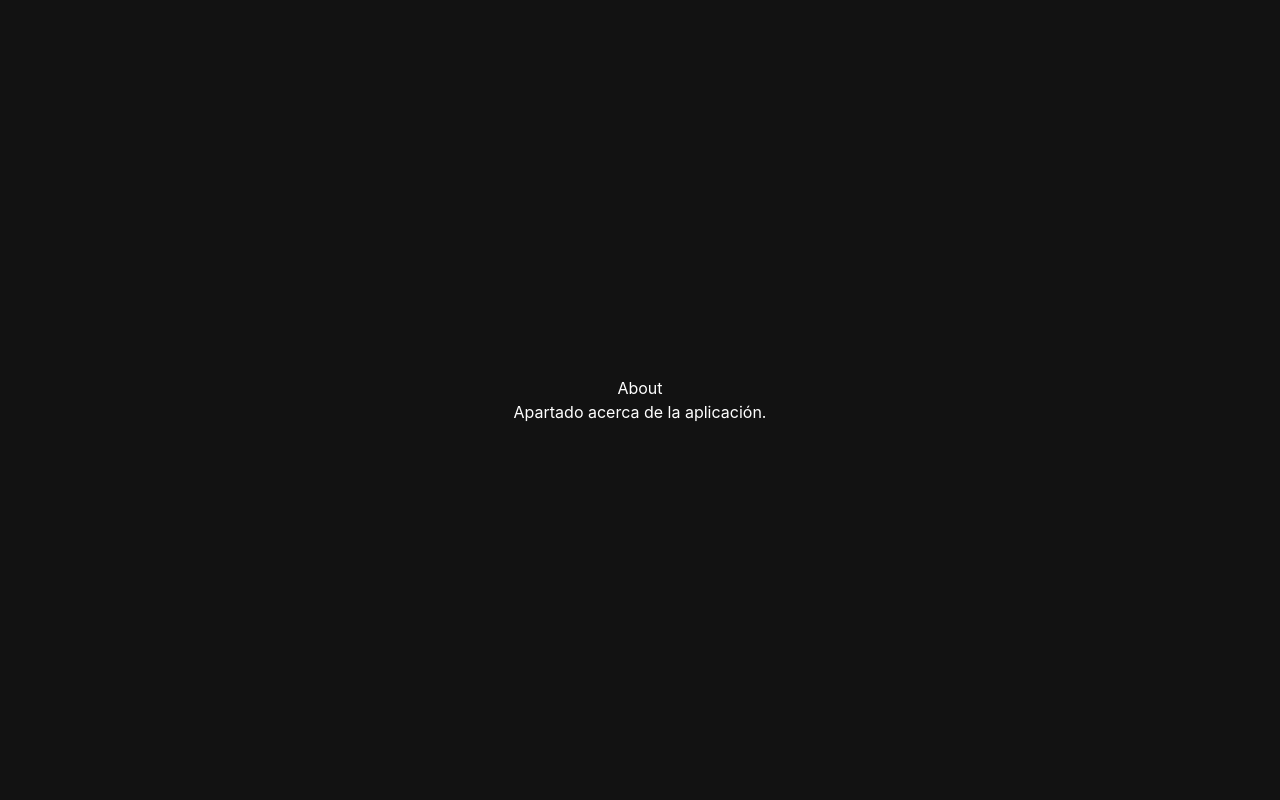
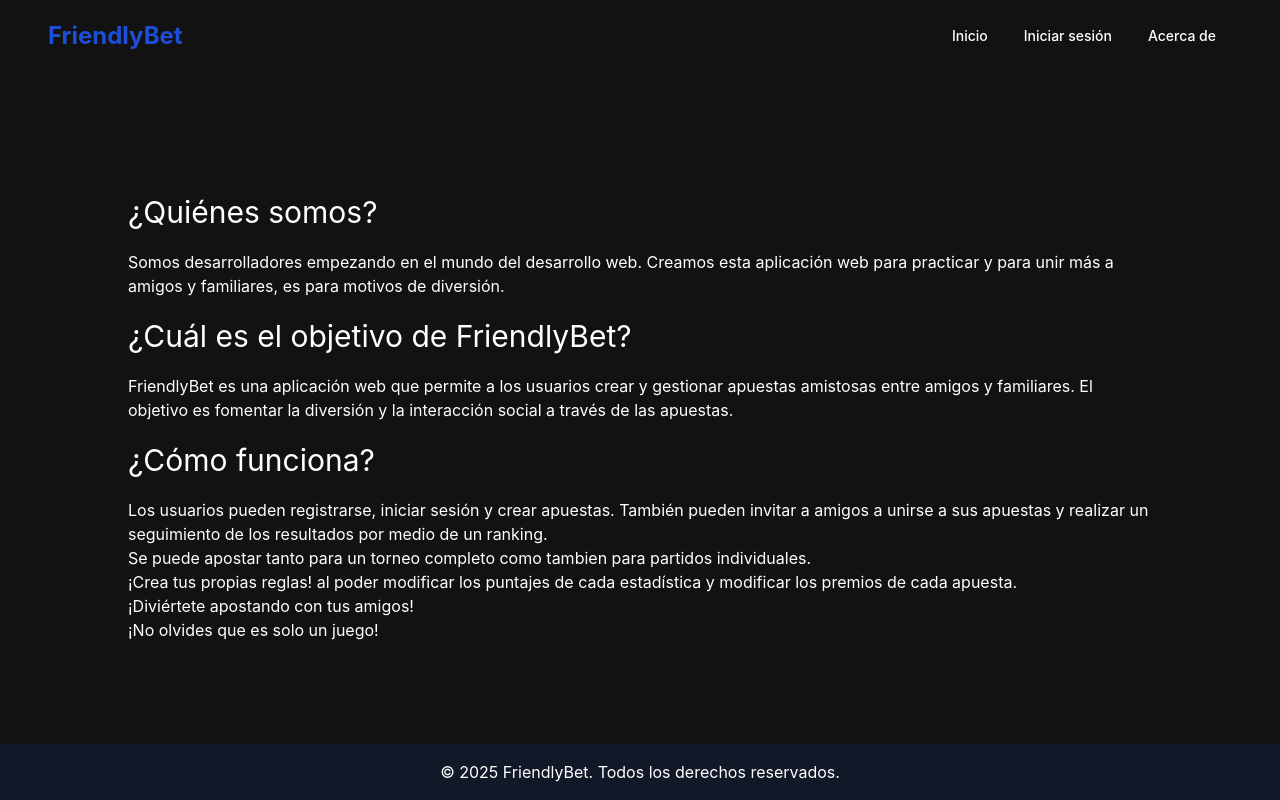
Before and after one commit to nicoclo205/web-nico-project-fe, a React (Vite) app: page /about in a window 1280 px wide. Built offline with nearby package versions, Linux system fonts and the light colour scheme.

Commit message:
changes in "about" view and adding "inicio" to the "start" view

```diff
--- a/src/About.tsx
+++ b/src/About.tsx
@@ -1,8 +1,110 @@
+import { useNavigate } from "react-router-dom";
+import {
+  NavigationMenu,
+  NavigationMenuItem,
+  NavigationMenuLink,
+  NavigationMenuList,
+  navigationMenuTriggerStyle
+} from "./components/ui/navigation-menu";
+
 function About() {
+
+  const navigate = useNavigate();
+
+  const handleLogin = () => {
+    navigate("/login");
+  }
+
+  const handleAbout = () => {
+    navigate("/about");
+  }
+
+  const handleStart = () => {
+    navigate("/start");
+  }
+
   return (
-    <div className="bg-myBlack text-white min-h-screen flex flex-col items-center justify-center">
-      <h1>About</h1>
-      <p>Apartado acerca de la aplicación.</p>
+    <div className="bg-myBlack text-white min-h-screen flex flex-col">
+
+
+      {/* Barra de navegación */}
+      <header className="w-full p-4 flex flex-col">
+
+        <div className="container mx-auto flex justify-between items-center">
+
+          <h1 className="text-2xl font-bold text-myBlue">FriendlyBet</h1>
+
+          <NavigationMenu>
+
+            <NavigationMenuList>
+
+            <NavigationMenuItem>
+
+                <NavigationMenuLink
+                  className={navigationMenuTriggerStyle({ variant: "transparent" })}
+                            onClick={handleStart}>
+                                    Inicio
+                </NavigationMenuLink>
+
+              </NavigationMenuItem>
+
+              <NavigationMenuItem>
+
+                <NavigationMenuLink
+                  className={navigationMenuTriggerStyle({ variant: "transparent" })}
+                            onClick={handleLogin}>
+                                    Iniciar sesión
+                </NavigationMenuLink>
+
+              </NavigationMenuItem>
+
+              <NavigationMenuItem>
+
+                <NavigationMenuLink
+                  className={navigationMenuTriggerStyle({ variant: "transparent" })}
+                            onClick={handleAbout}>
+                                    Acerca de
+                </NavigationMenuLink>
+
+              </NavigationMenuItem>
+
+            </NavigationMenuList>
+
+          </NavigationMenu>
+
+        </div>
+
+      </header>
+
+
+      {/* Contenido principal*/}
+
+    <main className="flex flex-col justify-center px-32 flex-grow">
+
+      <h1 className="text-3xl py-5">¿Quiénes somos?</h1>
+      <p>Somos desarrolladores empezando en el mundo del desarrollo web.
+        Creamos esta aplicación web para practicar y para unir más a amigos y familiares, es para motivos de diversión. </p>
+
+      <h1 className="text-3xl py-5">¿Cuál es el objetivo de FriendlyBet?</h1>
+      <p>FriendlyBet es una aplicación web que permite a los usuarios crear y gestionar apuestas amistosas entre amigos y familiares.
+        El objetivo es fomentar la diversión y la interacción social a través de las apuestas.</p>
+
+      <h1 className="text-3xl py-5">¿Cómo funciona?</h1>
+      <p>Los usuarios pueden registrarse, iniciar sesión y crear apuestas.
+        También pueden invitar a amigos a unirse a sus apuestas y realizar un seguimiento de los resultados por medio de un ranking.</p>
+      <p>Se puede apostar tanto para un torneo completo como tambien para partidos individuales.</p>
+      <p>¡Crea tus propias reglas! al poder modificar los puntajes de cada estadística y modificar los premios de cada apuesta.</p>
+
+      <p>¡Diviértete apostando con tus amigos!</p>
+      <p>¡No olvides que es solo un juego!</p>
+
+    </main>
+
+      {/* Pie de página */}
+      <footer className="w-full p-4 bg-gray-900 text-center">
+        <p>© 2025 FriendlyBet. Todos los derechos reservados.</p>
+      </footer>
+
     </div>
   );
 }
--- a/src/Start.tsx
+++ b/src/Start.tsx
@@ -23,35 +23,60 @@ function Start() {
         navigate("/login", {state: {isLoginView: false}});
     }
 
+    const handleStart = () => {
+        navigate("/start");
+    }
+
     return (
         <div className="w-full min-h-screen flex flex-col bg-myBlack text-white">
+
             {/* Barra de navegación */}
-            <header className="w-full p-4">
+            <header className="w-full p-4 flex flex-col">
+
                 <div className="container mx-auto flex justify-between items-center">
+
                     <h1 className="text-2xl font-bold text-myBlue">FriendlyBet</h1>
 
                     <NavigationMenu>
+
                         <NavigationMenuList>
+
                         <NavigationMenuItem>
+
                             <NavigationMenuLink
                             className={navigationMenuTriggerStyle({ variant: "transparent" })}
-                                    onClick={handleLogin}
-                                >
-                                    Iniciar sesión
+                                        onClick={handleStart}>
+                                                Inicio
                             </NavigationMenuLink>
+
                         </NavigationMenuItem>
 
                         <NavigationMenuItem>
+
                             <NavigationMenuLink
                             className={navigationMenuTriggerStyle({ variant: "transparent" })}
-                                    onClick={handleAbout}
-                                >
+                                        onClick={handleLogin}>
+                                                Iniciar sesión
+                            </NavigationMenuLink>
+
+                        </NavigationMenuItem>
+
+                        <NavigationMenuItem>
+
+                            <NavigationMenuLink
+                            className={navigationMenuTriggerStyle({ variant: "transparent" })}
+                                        onClick={handleAbout}>
                                                 Acerca de
                             </NavigationMenuLink>
+
                         </NavigationMenuItem>
+
                         </NavigationMenuList>
+
                     </NavigationMenu>
+
                 </div>
+
             </header>
 
             {/* Contenido principal*/}
```
Lines whose indentation alone changed are shown as unchanged.
